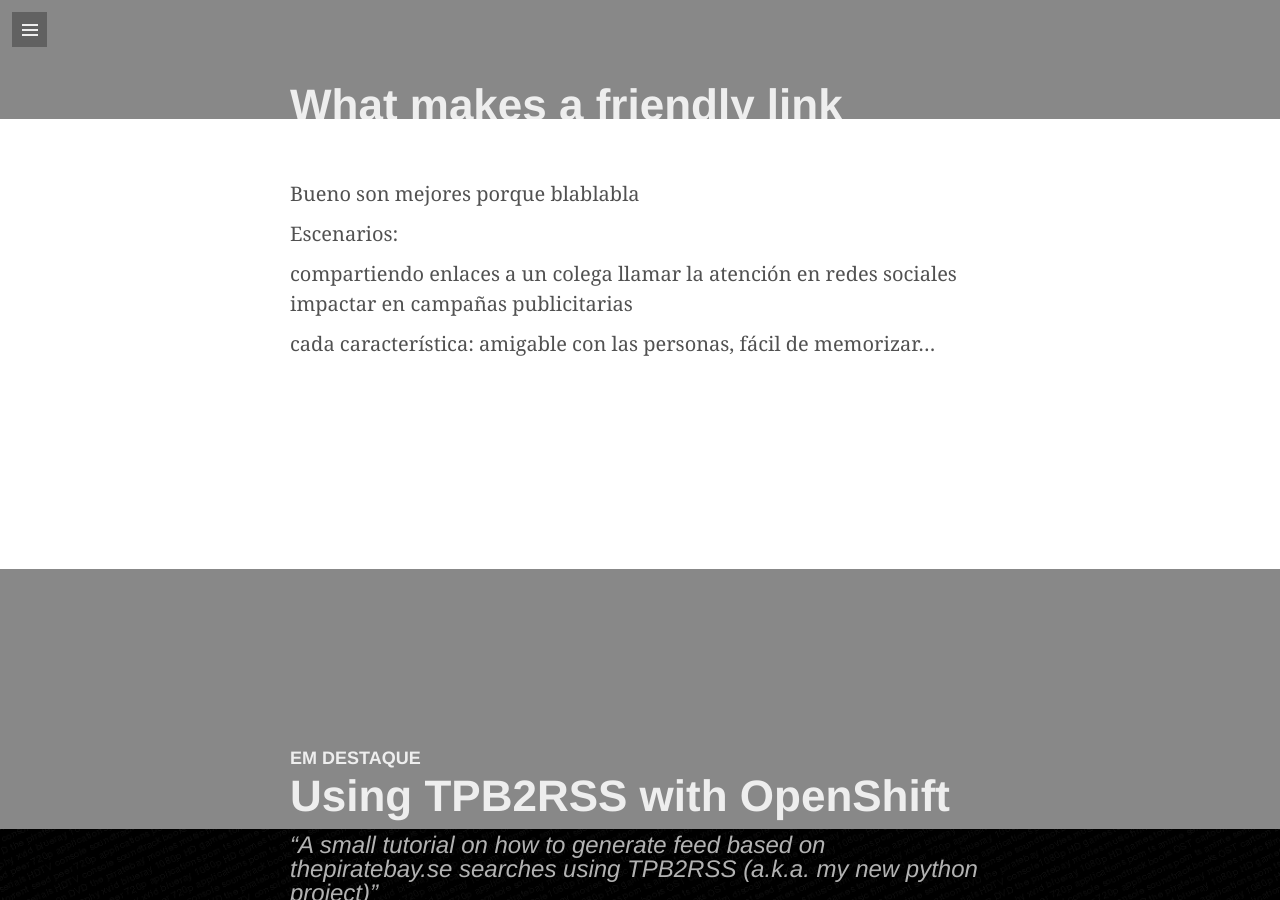
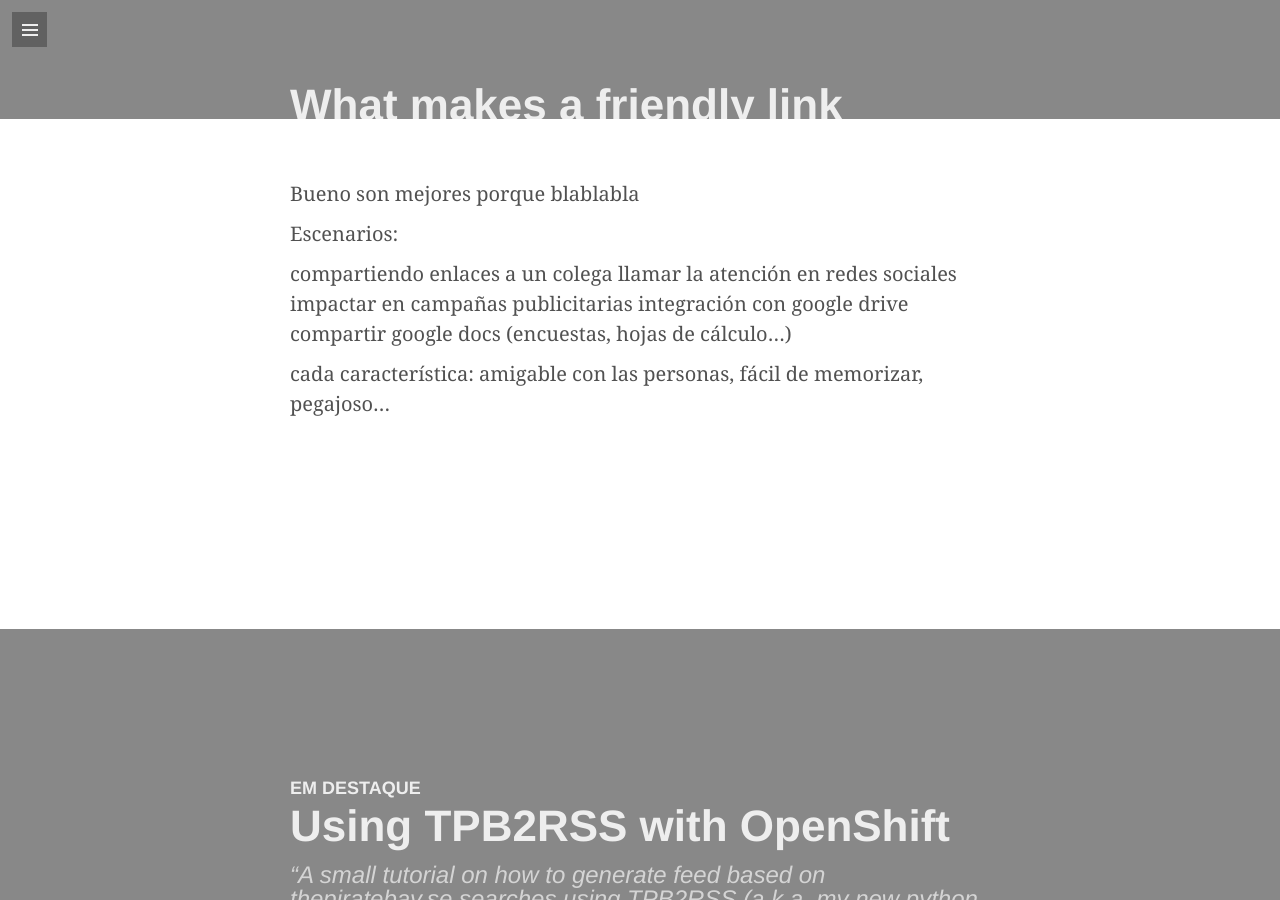
Before and after one commit to nanoshort/nanoshort.github.io, a Jekyll site: the page built from _posts/2018-07-3-why-friendly.md, in a window 1280 px wide and 900 px high, scrolled down 781 px. Built offline with Jekyll 4.4.1, drawn with Linux system fonts in a browser that asks for light colours; some web fonts are replaced; comment, search, counter and statistics services are not loaded.

Commit message:
menu app + ideas post

```diff
--- a/_config.yml
+++ b/_config.yml
@@ -45,6 +45,9 @@
 #    desc:	Inscreva-se no meu feed
 
 menu:
+  - title:  App
+    url:  https://nano.do/
+
   - title:	Home
     url:	/
 
--- a/_posts/2018-07-3-why-friendly.md
+++ b/_posts/2018-07-3-why-friendly.md
@@ -15,6 +15,9 @@
 compartiendo enlaces a un colega
 llamar la atención en redes sociales
 impactar en campañas publicitarias
+integración con google drive
+compartir google docs (encuestas, hojas de cálculo...)
+
 
 cada característica:
-amigable con las personas, fácil de memorizar...
+amigable con las personas, fácil de memorizar, pegajoso...
```
